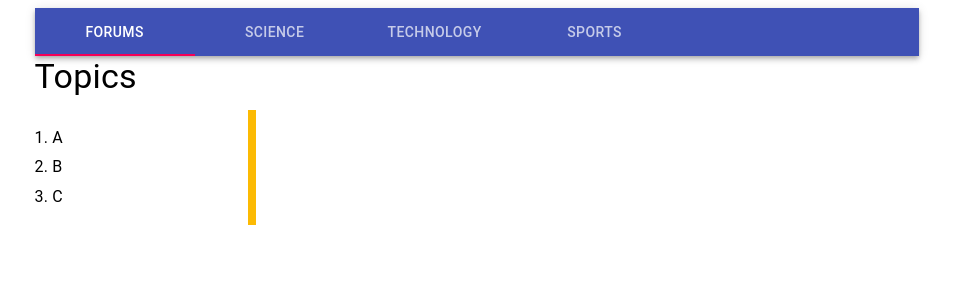
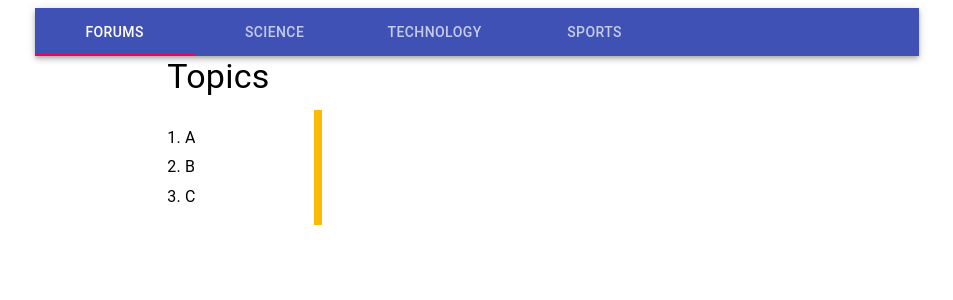
Before and after one commit to reachlinlen/ForumMgmt, a React (Create React App) app: page /forums in a window 1280 px wide. Shown: the top 300 px of the page, without its empty margins (163-1116 px from the left). Built offline with nearby package versions, Linux system fonts and the light colour scheme.

Commit message:
Code improved for Form Layout

```diff
--- a/src/components/ForumLayout.jsx
+++ b/src/components/ForumLayout.jsx
@@ -5,6 +5,11 @@ import { makeStyles } from '@material-ui/core/styles';
 import Color from '../Color';
 
 const useStyles = makeStyles((theme) => ({
+  forumContainer: {
+    maxWidth: '70%',
+    marginLeft: 'auto',
+    marginRight: 'auto',
+  },
   topics: {
     paddingInlineStart: '0',
   },
@@ -13,12 +18,12 @@ const useStyles = makeStyles((theme) => ({
   },
 }));
 
-function ForumLayout(props) {
+function ForumLayout() {
   const classes = useStyles();
   // const { topicList } = props;
   const topicList = ['A', 'B', 'C'];
   return (
-    <Grid container>
+    <Grid container className={classes.forumContainer}>
       <Grid item xs={12}>
         <Typography variant="h4" gutterBottom>Topics</Typography>
       </Grid>
--- /dev/null
+++ b/src/pages/Science/index.jsx
@@ -0,0 +1,10 @@
+import React from 'react';
+import ForumLayout from '../../components/ForumLayout';
+
+function Forums() {
+  return (
+    <ForumLayout />
+  );
+}
+
+export default Forums;
--- /dev/null
+++ b/src/pages/Sports/index.jsx
@@ -0,0 +1,8 @@
+import React from 'react';
+import Science from '../Science';
+
+function Sports() {
+  return <Science />;
+}
+
+export default Sports;
--- /dev/null
+++ b/src/pages/Technology/index.jsx
@@ -0,0 +1,8 @@
+import React from 'react';
+import Science from '../Science';
+
+function Sports() {
+  return <Science />;
+}
+
+export default Sports;
```
Also changed, not shown: src/pages/Science/index.js (deleted), src/pages/Sports/index.js (deleted), src/pages/Technology/index.js (deleted).
